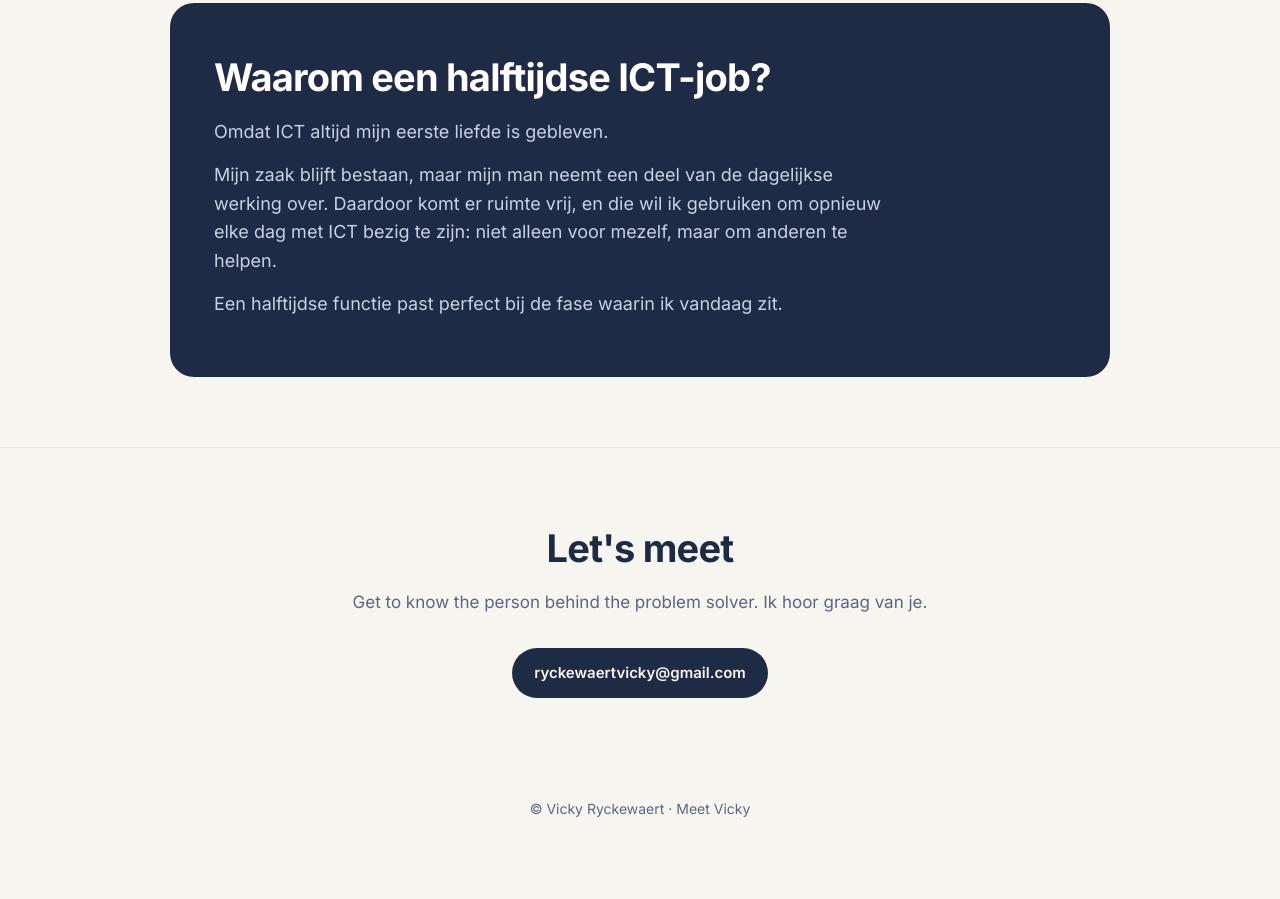
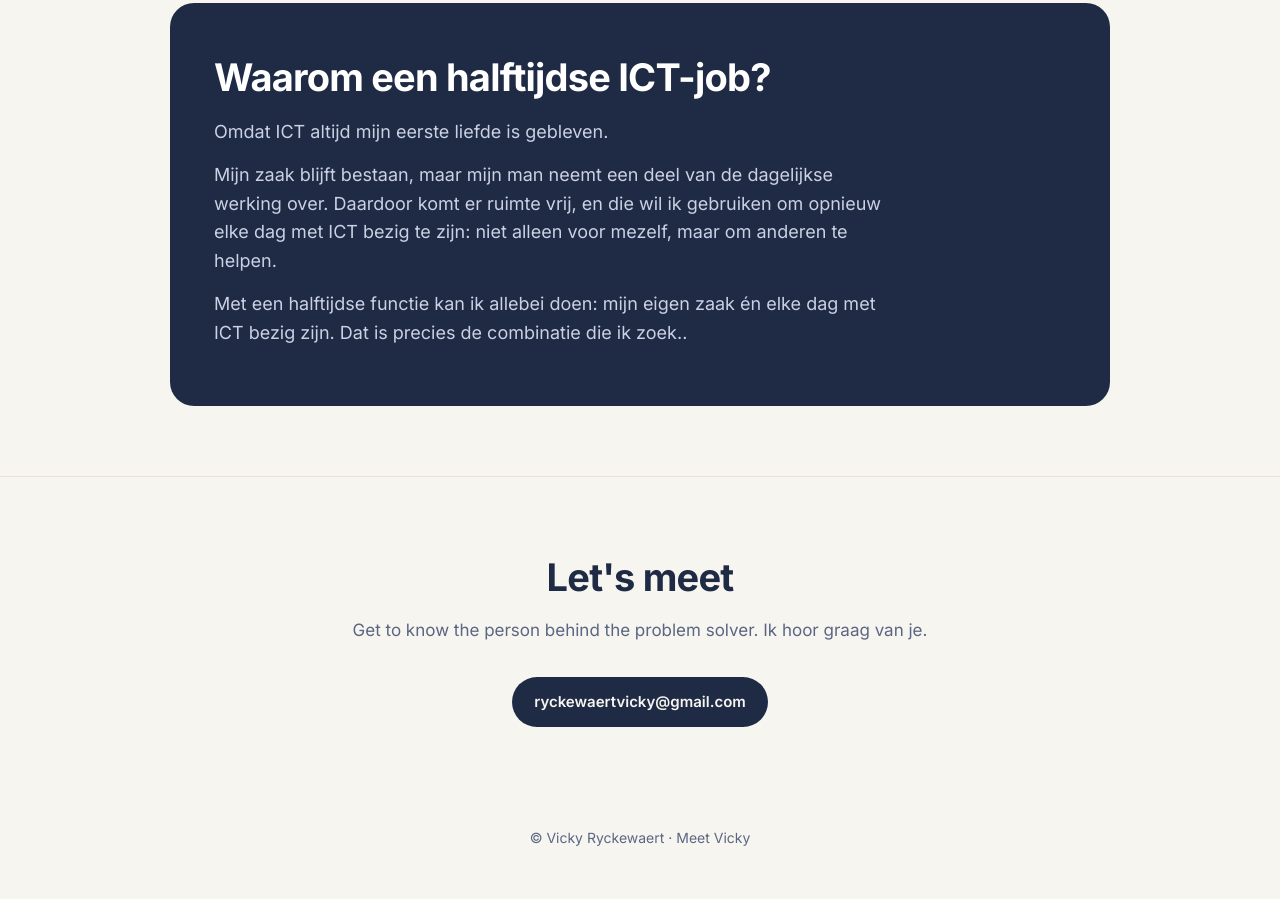
Before and after one commit to meet-vicky/meet-vicky.github.io, a plain HTML site: page index.html in a window 1280 px wide. Shown: the part 4461-5360 px from the top of the page. Before the commit the page ends 5331 px from the top, so only its background shows below. Drawn offline with Linux system fonts and the light colour scheme.

Commit message:
Update index.html

```diff
--- a/index.html
+++ b/index.html
@@ -187,7 +187,7 @@ footer{padding:30px 0 50px;text-align:center;color:var(--muted);font-size:14px}
     <h2>Waarom een halftijdse ICT-job?</h2>
     <p>Omdat ICT altijd mijn eerste liefde is gebleven.</p>
     <p>Mijn zaak blijft bestaan, maar mijn man neemt een deel van de dagelijkse werking over. Daardoor komt er ruimte vrij, en die wil ik gebruiken om opnieuw elke dag met ICT bezig te zijn: niet alleen voor mezelf, maar om anderen te helpen.</p>
-    <p>Een halftijdse functie past perfect bij de fase waarin ik vandaag zit.</p>
+    <p>Met een halftijdse functie kan ik allebei doen: mijn eigen zaak én elke dag met ICT bezig zijn. Dat is precies de combinatie die ik zoek..</p>
   </div>
 </div></section>
 
```
